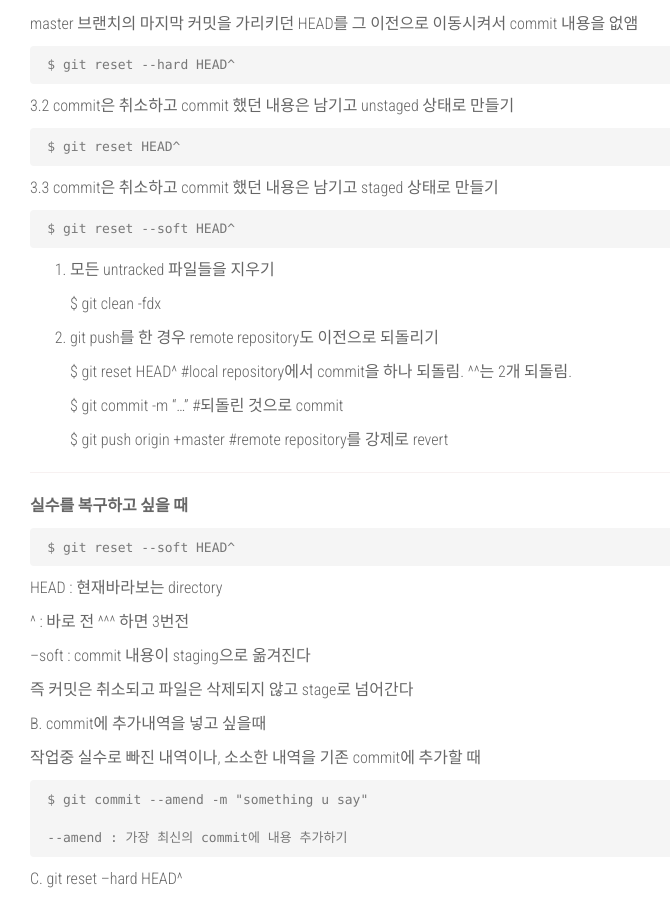
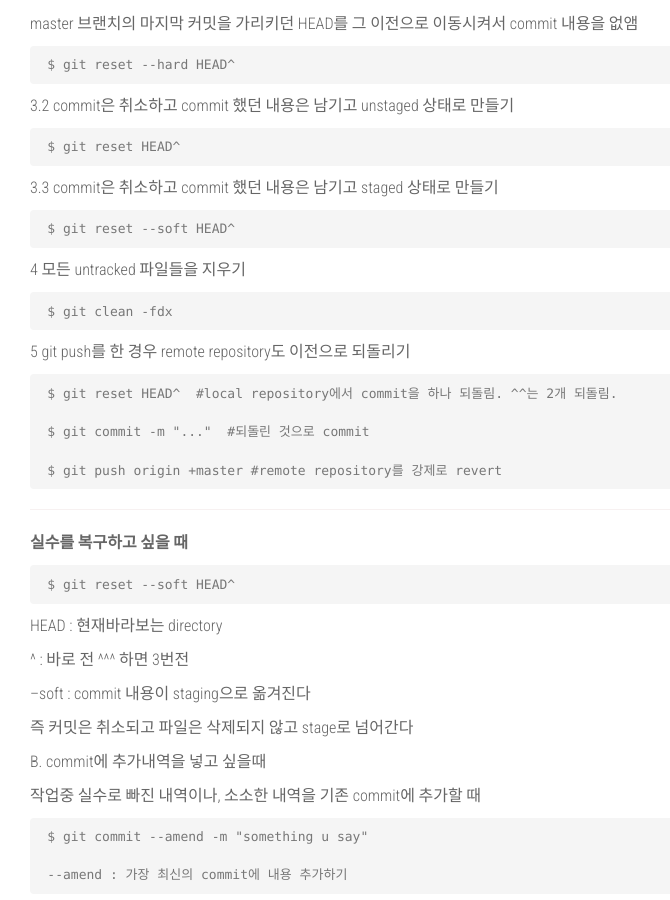
Before and after one commit to realx1017/realx1017.github.io, a Jekyll site: the page built from _posts/2017-04-11-howtousegit-content.markdown, in a window 1280 px wide and 900 px high, scrolled down 2886 px. Shown: the whole window, without its empty margins (0-670 px from the left). Built offline with Jekyll 4.4.1, drawn with Linux system fonts in a browser that asks for light colours; nearby versions of some CDN libraries.

Commit message:
git recovery

```diff
--- a/_posts/2017-04-11-howtousegit-content.markdown
+++ b/_posts/2017-04-11-howtousegit-content.markdown
@@ -125,11 +125,11 @@ master 브랜치의 마지막 커밋을 가리키던 HEAD를 그 이전으로
 
      $ git reset --soft HEAD^
 
-4. 모든 untracked 파일들을 지우기
+4 모든 untracked 파일들을 지우기
 
      $ git clean -fdx
 
-5. git push를 한 경우 remote repository도 이전으로 되돌리기
+5 git push를 한 경우 remote repository도 이전으로 되돌리기
 
      $ git reset HEAD^  #local repository에서 commit을 하나 되돌림. ^^는 2개 되돌림.
 
```
